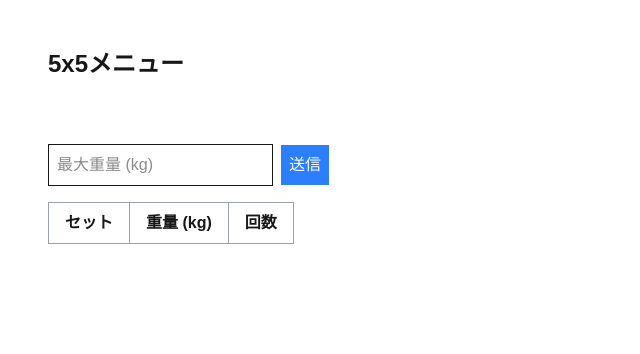
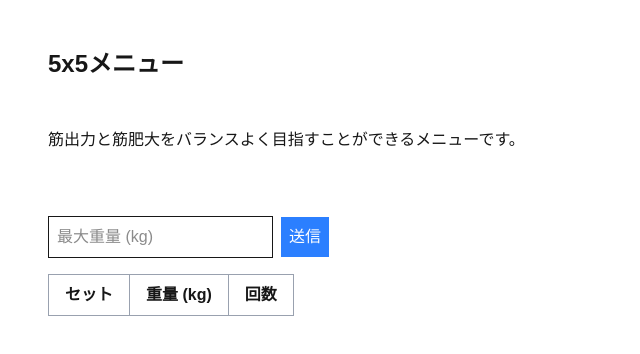
Before and after one commit to y-soliloquy/kintore-pocket-frontend, a Next.js app: page /fivetimesfive in a window 1280 px wide. Shown: the top 354 px of the page, without its empty margins (0-640 px from the left). Built offline with nearby package versions, Linux system fonts and the light colour scheme.

Commit message:
文言追加

```diff
--- a/src/app/fivetimesfive/page.tsx
+++ b/src/app/fivetimesfive/page.tsx
@@ -6,6 +6,9 @@ export default async function FiveTimesFivePage() {
     return (
         <main className="p-6">
         <h1 className='text-2xl font-bold p-6'>5x5メニュー</h1>
+        <div className="p-6">
+            <p>筋出力と筋肥大をバランスよく目指すことができるメニューです。</p>
+        </div>
         <MenuTable></MenuTable>
         </main>
     )
```
